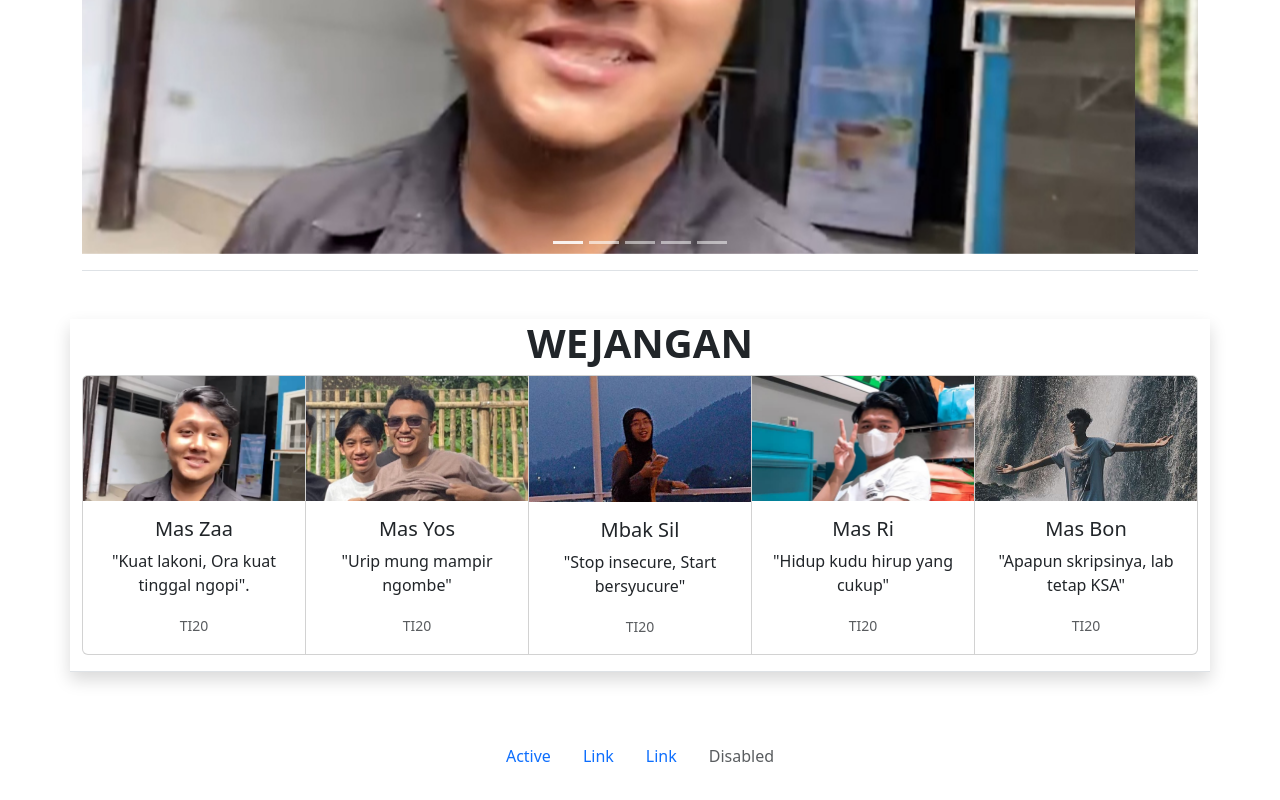
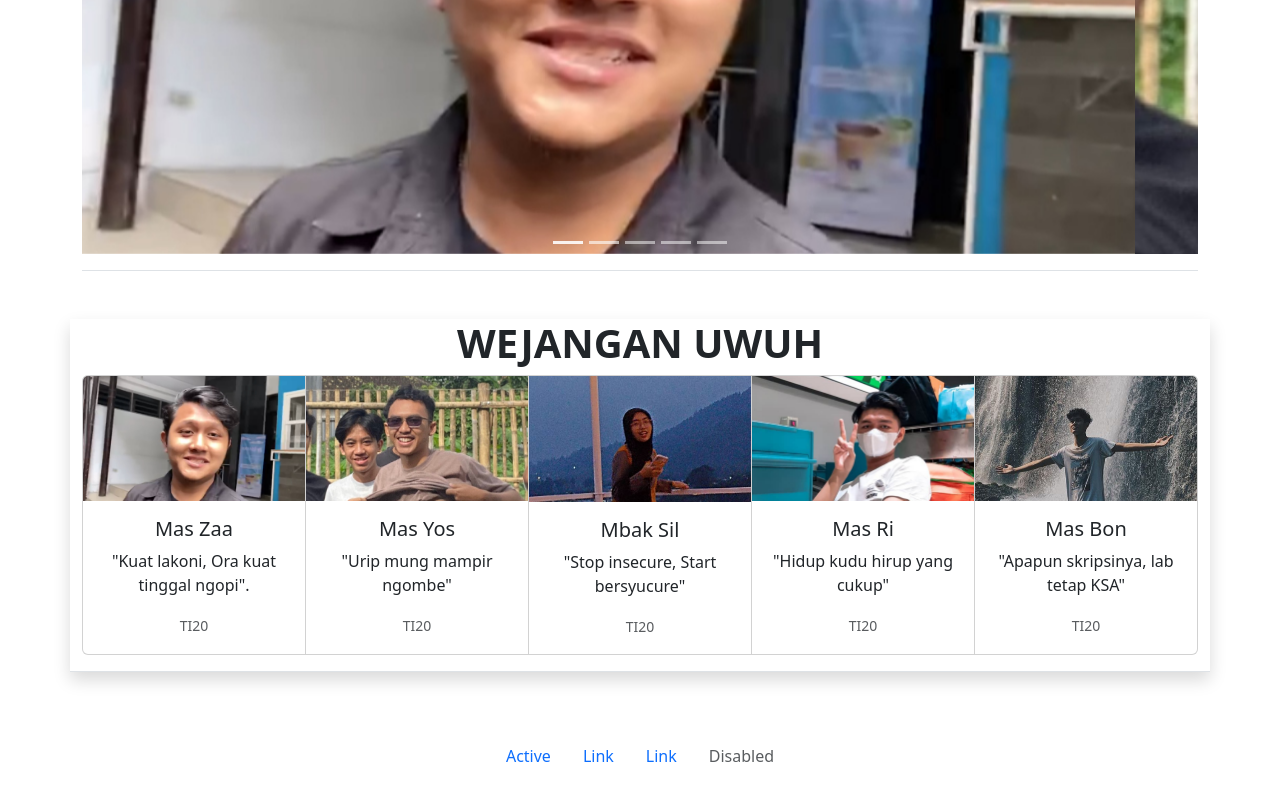
Before and after one commit to praksti/praksti.github.io, a plain HTML site: page index.html in a window 1280 px wide. Shown: the part 634-1434 px from the top of the page. Drawn offline with Linux system fonts and the light colour scheme.

Commit message:
Update index.html

```diff
--- a/index.html
+++ b/index.html
@@ -97,7 +97,7 @@
 <!--Container 2-->
 <div class="border-bottom pb-3 mb-5 container text-center shadow">
     <!--Card-->
-    <h1><b>WEJANGAN</b></h1>
+    <h1><b>WEJANGAN UWUH</b></h1>
     <div class="card-group">
   <div class="card">
     <img src="img/01.jpg" class="card-img-top" alt="...">
```
